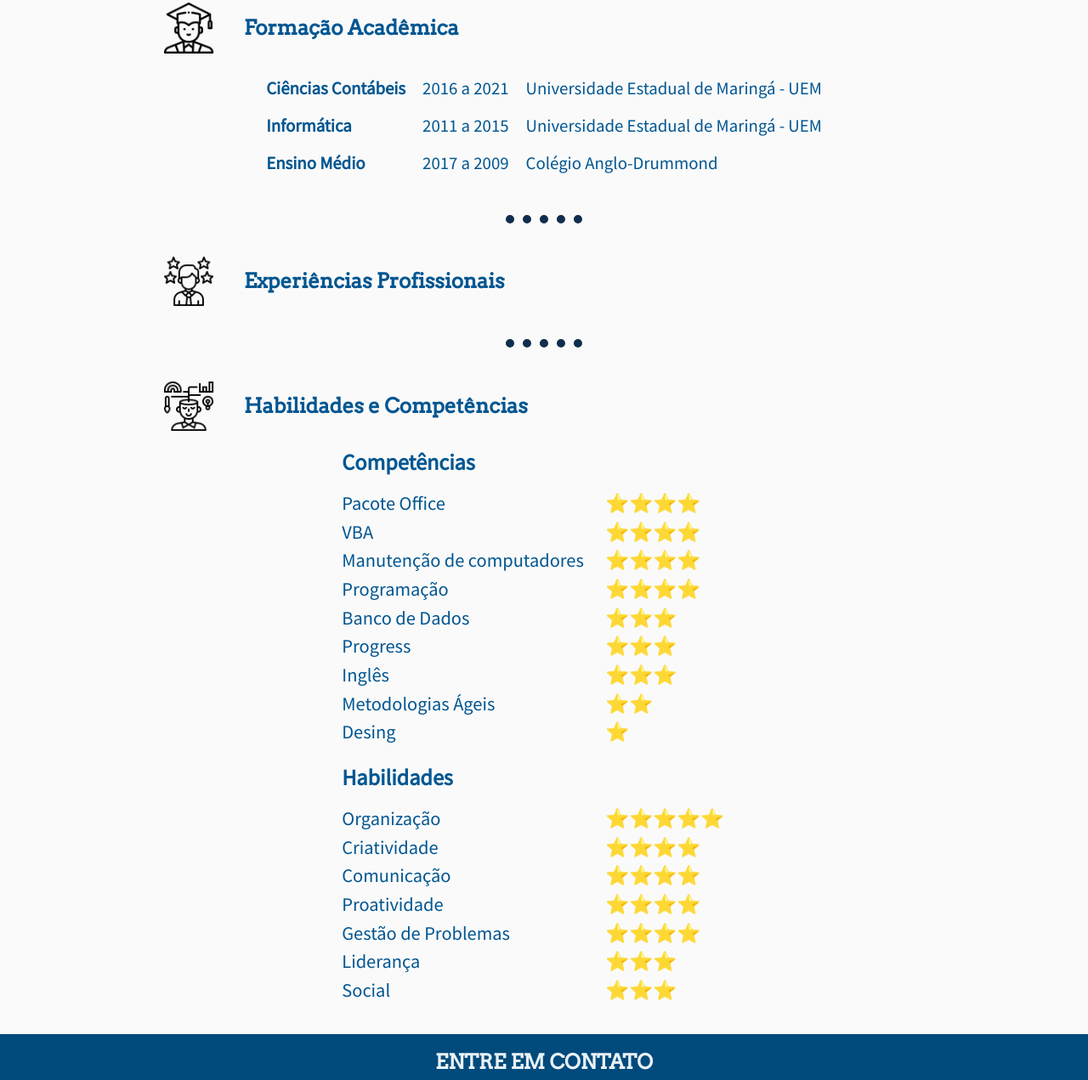
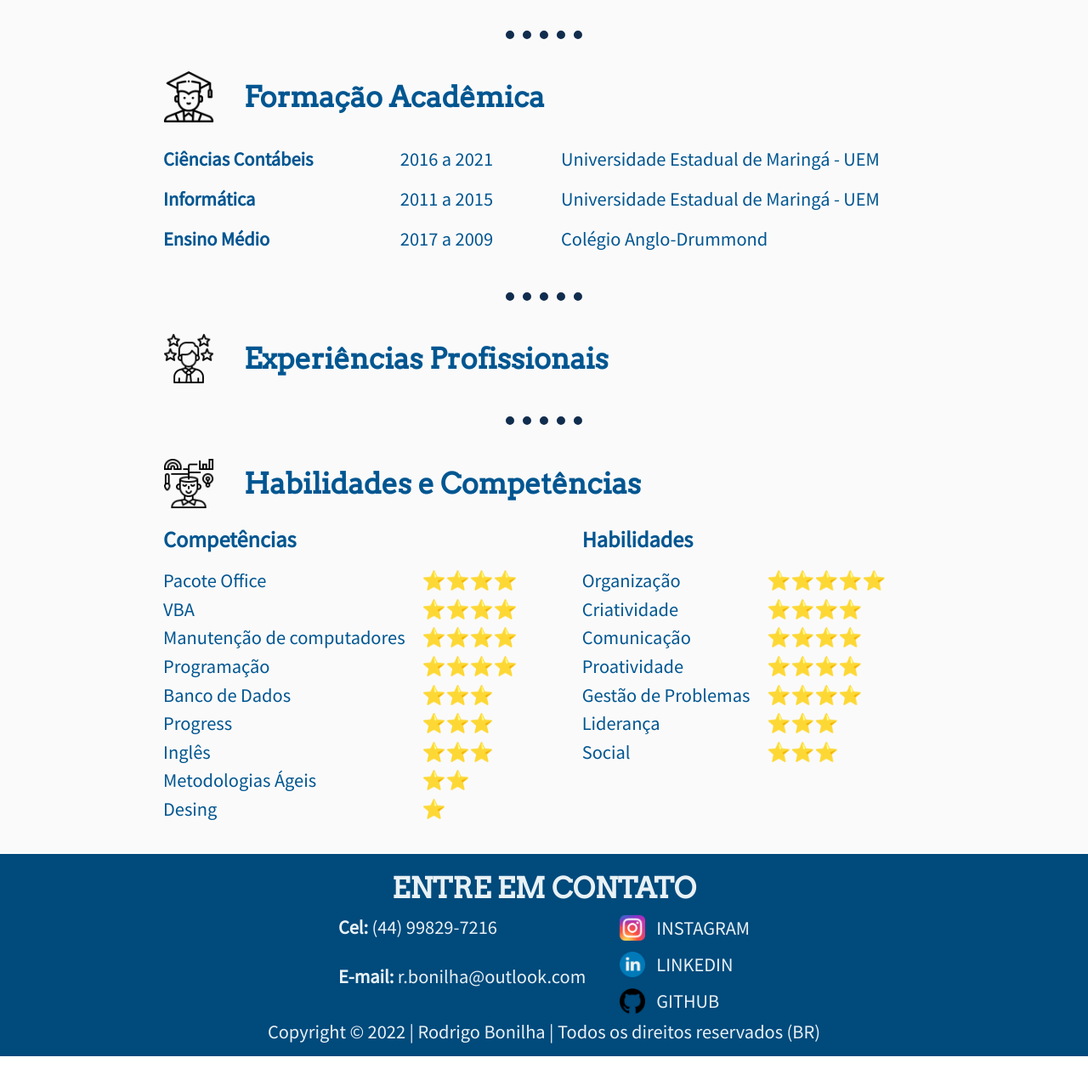
Before and after one commit to Bonilhar/Curso_TipsCode, a plain HTML site: page 2 Módulo CSS_intermed - Bio Rodrigo/index.html in a window 1280 px wide. Shown: the part 725-1996 px from the top of the page at 85% size. After the commit the page ends 1968 px from the top, so only its background shows below. Drawn offline with nearby package versions, Linux system fonts and the light colour scheme.

Commit message:
Add files via upload

```diff
--- a/2 Módulo CSS_intermed - Bio Rodrigo/css/style.css
+++ b/2 Módulo CSS_intermed - Bio Rodrigo/css/style.css
@@ -79,6 +79,7 @@ hr{
     height: auto;
     margin: auto;
     padding: 15px 0;
+    font-size: 140%;
 }
 
 /*Classes específicas*/
@@ -91,37 +92,31 @@ hr{
     margin: 0% 15%;
 }
 .FotoPerfil{
-    position: relative;
     width: 250px;
     height: auto;
 }
 .Desc-perfil{
-    position: relative;
     margin: 0 5% 0 5%;
 }
-
 .sobremim{
     margin: 0%  15%;
     text-align: center;
     line-height: 1;
     text-align: justify;
+    font-size: 120%;
 }
 .formacao-academica{
     margin: 0 15%;
 }
 .linha-form{
-    font-size: 130%;
-    display: inline-grid;
-    width: auto;
-    grid-column-gap: 20px;
-    grid-template-columns: auto;
-    grid-template-areas:
-    'curso  periodo  lugar'
-    'curso  periodo  lugar'
-    'curso  periodo  lugar';
+    font-size: 140%;
+    display: grid;
+    grid-column-gap: 10px;
+    grid-template-columns: 30% 20% 50%;
     line-height: 2.1;
+    align-items: center;
     text-align: left;
-
+    min-width: 600px;
 }
 .experiencias{
     margin: 0 15%;
@@ -134,21 +129,21 @@ hr{
 }
 .titulo-texto{
     margin-left: 35px;
+    text-align: left;
 }
 .titulo-base{
-    display: flex;
-    flex-flow: row wrap;
+    display: grid;
+    grid-template-columns: auto auto;
     justify-content: left;
     align-items: center;
-    width: 430px;
+    font-size: 140%;
 }
 .linha-hab1{
     display: inline-grid;
     width: auto;
     grid-column-gap: 20px;
-    grid-template-columns: 290px 143px;
-    grid-template-areas:
-    'hab  estrela ';
+    grid-template-columns: 2fr 1fr;
+    align-items: center;
     line-height: 1.5;
     text-align: left;
     height: auto;
@@ -157,56 +152,58 @@ hr{
     display: inline-grid;
     width: auto;
     grid-column-gap: 20px;
-    grid-template-columns: 290px 143px;
-    grid-template-areas:
-    'hab  estrela ';
+    grid-template-columns: auto 1fr;
+    align-items: center;
     line-height: 1.5;
     text-align: left;
     height: auto;
-
 }
 .linha-hab-geral{
     font-size: 140%;
     display: flex;
     flex-flow: row wrap;
     width: auto;
-    justify-content: center;
+    justify-content: space-around;
 }
 .sub-titulo-hab{
-    display: inline-block;
+    margin-top: 10px;
+    flex-grow: 1;
+    display: block;
     width: auto;
     text-align: left;
     line-height: 2;
-    padding-top: 10px;
-    padding-right: 2.5%;
 }
 .contato{
     position: block;
-    display: inline-grid;
-    width: auto;
-    grid-column-gap: 20px;
-    grid-template-columns: 230px 110px;
-    grid-template-areas:
+    display: grid;
+    column-gap: 40px;
+    grid-template:
     'cel redes'
     'email redes';
-    margin: 7px 10%;
-    justify-items: left;
-    align-items: flex-start;
+    margin: 7px 20%;
+    height: auto;
+    justify-content: center;
 }
 .Icone{
-    width: 17px;
+    width: 30px;
 }
 .redes-sociais{
+    grid-area: redes;
     margin: 0;
-    grid-area: redes;
+    display: grid;
+    grid-template-columns: auto 1fr;
+    grid-gap: 13px;
     text-align: left;
-    line-height: 1.5;
-    display: flex;
-    flex-flow: row wrap;
-    justify-content: left;
     align-items: center;
+
 }
-.linkicone{
-    margin: 0 0 0 10px;
-    width: 83px;
+.cel{
+    margin: 0;
+    grid-area: cel;
+    text-align: left;
 }
+.email{
+    margin: 0;
+    grid-area: email;
+    text-align: left;
+}
```
Also changed, not shown: 2 Módulo CSS_intermed - Bio Rodrigo/index.html (+8 -5 lines), 2 Módulo CSS_intermed - Bio Rodrigo/Página Inicial_3.jpg (added).
